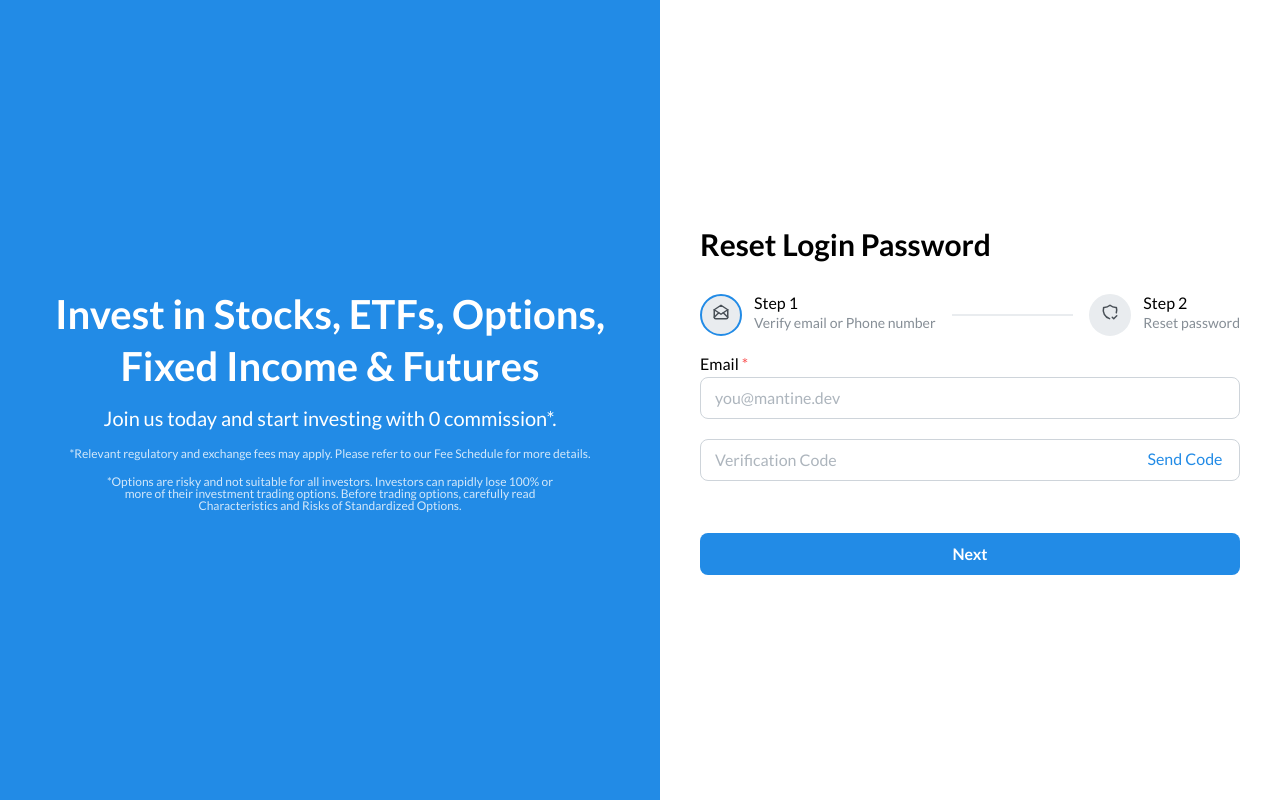
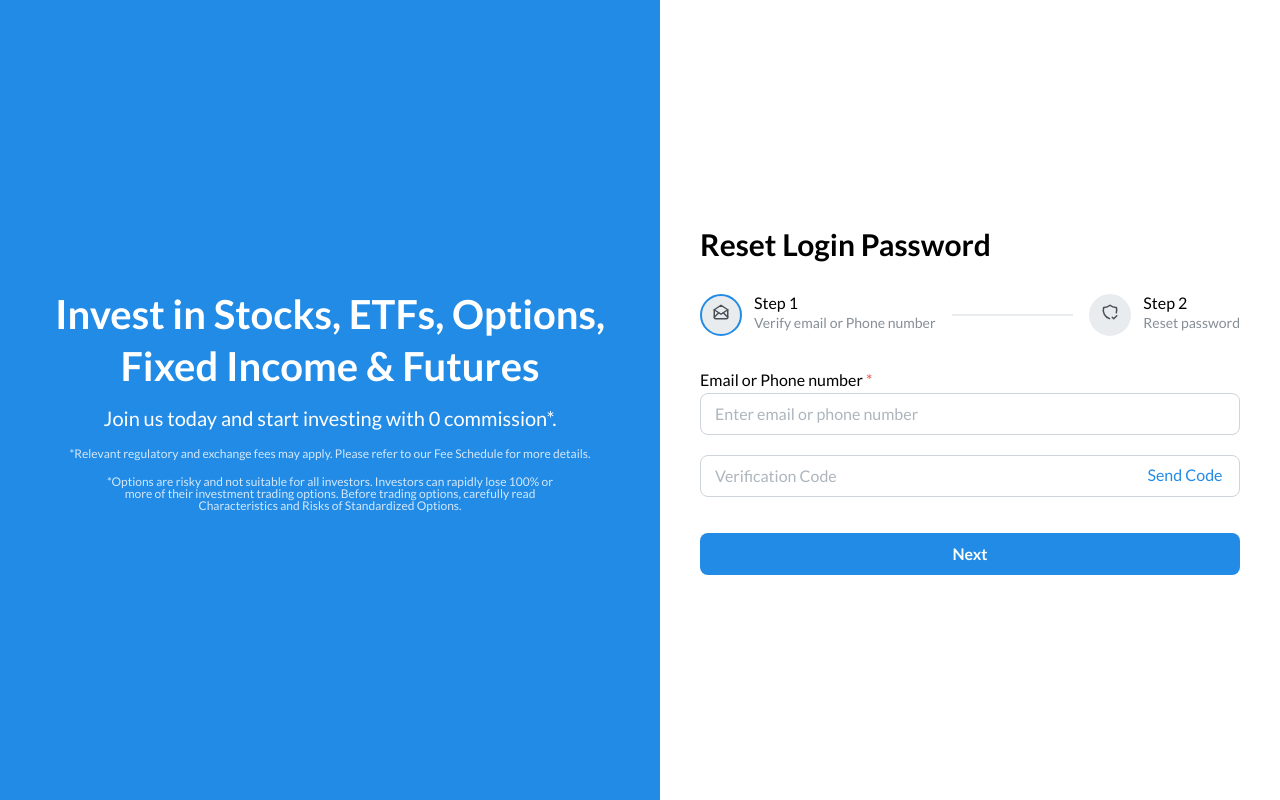
Before and after one commit to goodstripe/Alpha-Platform, a Next.js app: page /auth/forget-password in a window 1280 px wide. Built offline with nearby package versions, Linux system fonts and the light colour scheme.

Commit message:
`Update ForgetPassword page: change email input label and placeholder, update button link`

```diff
--- a/src/app/auth/forget-password/page.tsx
+++ b/src/app/auth/forget-password/page.tsx
@@ -45,10 +45,10 @@ const ForgetPassword = () => {
               label="Step 1"
               description="Verify email or Phone number"
             >
-              <Stack gap={"lg"}>
+              <Stack gap={"lg"} mt={"md"}>
                 <TextInput
-                  label="Email"
-                  placeholder="you@mantine.dev"
+                  label="Email or Phone number"
+                  placeholder="Enter email or phone number"
                   required
                   size="md"
                   radius="md"
@@ -65,7 +65,7 @@ const ForgetPassword = () => {
 
                 <Button
                   fullWidth
-                  mt="xl"
+                  mt="md"
                   size="md"
                   radius="md"
                   onClick={() => setActive(1)}
@@ -101,7 +101,7 @@ const ForgetPassword = () => {
                 mt="xl"
                 size="md"
                 radius="md"
-                onClick={() => router.push("onboarding")}
+                onClick={() => router.push("/onboarding")}
               >
                 Continue
               </Button>
```
